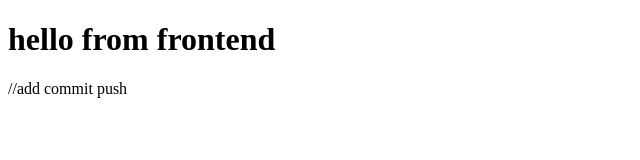
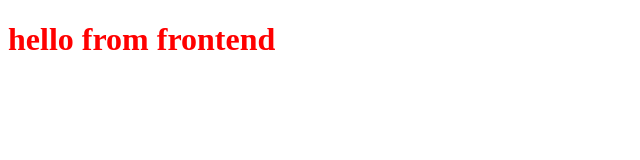
Before and after one commit to sruthikeerthana1805/autosuggest, a website: page frontend/index.html in a window 1280 px wide. Shown: the whole page, without its empty margins (0-640 px from the left). Drawn offline with Linux system fonts and the light colour scheme.

Commit message:
frontend  changes

```diff
--- /dev/null
+++ b/frontend/index.css
@@ -0,0 +1,3 @@
+h1 {
+    color: red;
+}
--- a/frontend/index.html
+++ b/frontend/index.html
@@ -4,10 +4,10 @@
     <meta charset="UTF-8">
     <meta name="viewport" content="width=device-width, initial-scale=1.0">
     <title>Document</title>
+    <link rel="stylesheet" href="index.css">
 </head>
 <body>
     <h1>hello from frontend</h1>
+    <script src="index.js"></script>
 </body>
 </html>
-
-//add commit push
--- /dev/null
+++ b/frontend/index.js
@@ -0,0 +1,2 @@
+console.log("Hello from js");
+alert("Hello from js");
```
